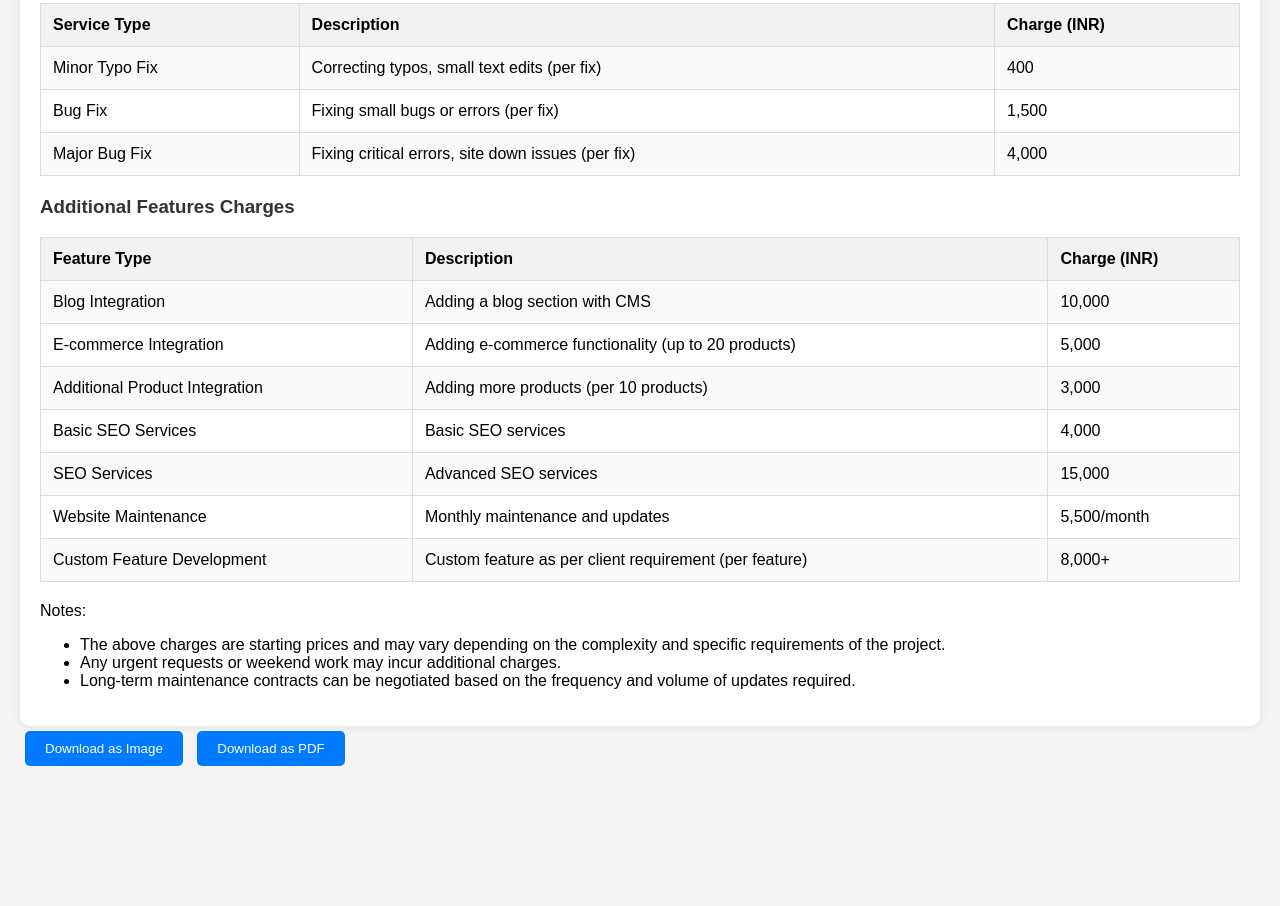
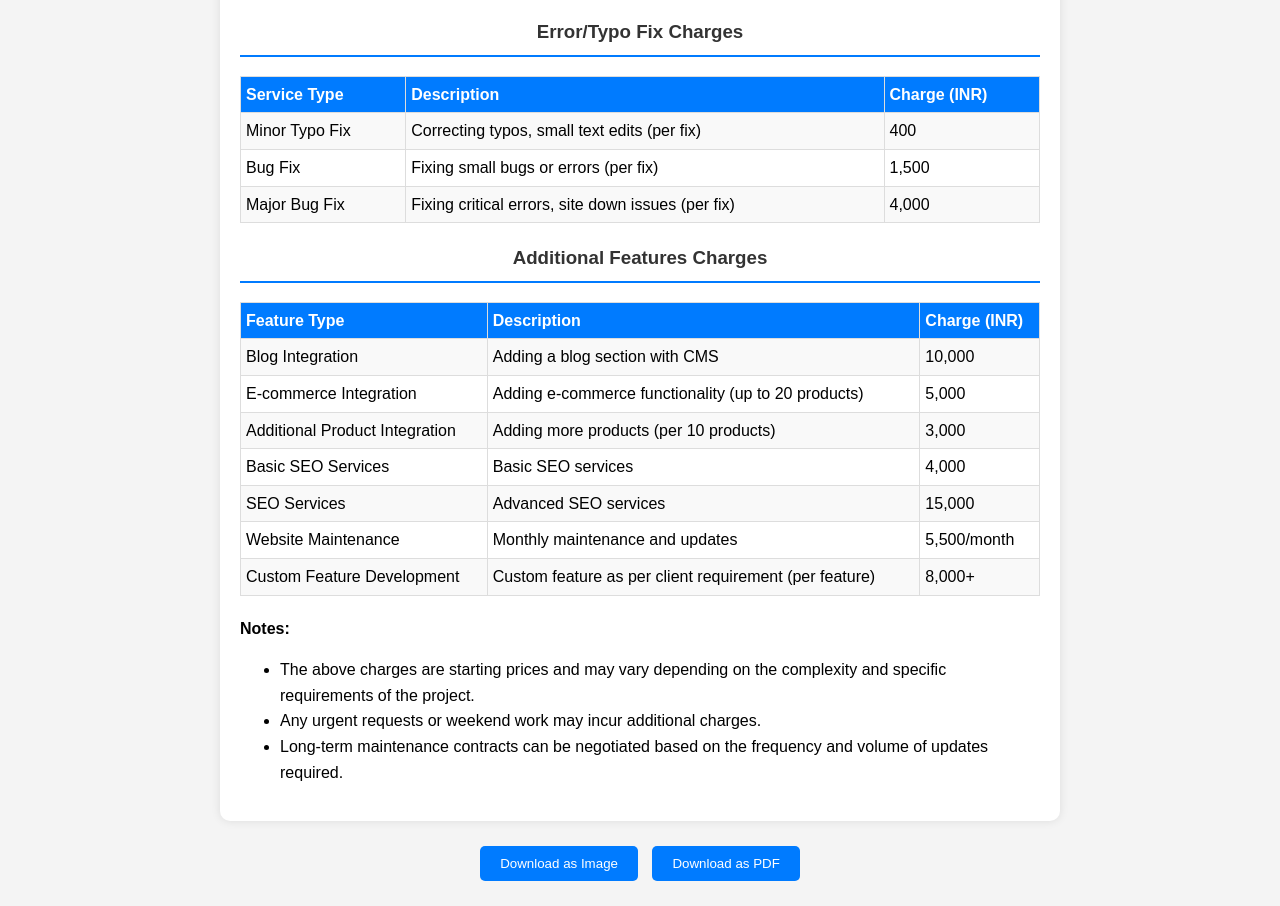
Before and after one commit to riteshk-007/Web-Services, a plain HTML site: page charges.html in a window 1280 px wide. Shown: the part 675-1581 px from the top of the page. Before the commit the page ends 1466 px from the top, so only its background shows below. Drawn offline with nearby package versions, Linux system fonts and the light colour scheme; a script that the page names is missing.

Commit message:
chore: Update website charges table to improve styling and responsiveness

```diff
--- a/charges.html
+++ b/charges.html
@@ -5,45 +5,59 @@
     <meta name="viewport" content="width=device-width, initial-scale=1.0" />
     <title>Web Development Charges</title>
     <script src="https://cdnjs.cloudflare.com/ajax/libs/jspdf/2.5.0/jspdf.umd.min.js"></script>
-    <script src="https://cdnjs.cloudflare.com/ajax/libs/xlsx/0.16.9/xlsx.full.min.js"></script>
     <script src="https://cdnjs.cloudflare.com/ajax/libs/html2canvas/1.4.1/html2canvas.min.js"></script>
     <style>
       body {
-        font-family: Arial, sans-serif;
+        font-family: sans-serif;
         background-color: #f4f4f4;
         margin: 0;
         padding: 20px;
       }
+
       .content {
         background-color: #ffffff;
         padding: 20px;
         border-radius: 10px;
         box-shadow: 0 0 10px rgba(0, 0, 0, 0.1);
+        max-width: 800px;
+        margin: auto;
+        line-height: 1.6;
       }
+
       h3 {
         color: #333;
+        text-align: center;
+        border-bottom: 2px solid #007bff;
+        padding-bottom: 8px;
       }
+
       table {
         width: 100%;
         border-collapse: collapse;
         margin-bottom: 20px;
       }
+
       table,
       th,
       td {
         border: 1px solid #ddd;
       }
+
       th,
       td {
-        padding: 12px;
+        padding: 5px;
         text-align: left;
       }
+
       th {
-        background-color: #f2f2f2;
+        background-color: #007bff;
+        color: white;
       }
+
       tr:nth-child(even) {
         background-color: #f9f9f9;
       }
+
       button {
         padding: 10px 20px;
         margin: 5px;
@@ -52,10 +66,13 @@
         background-color: #007bff;
         color: white;
         cursor: pointer;
+        display: inline-block;
       }
+
       button:hover {
         background-color: #0056b3;
       }
+
       .option {
         display: inline-block;
         background: #2980b9;
@@ -64,10 +81,23 @@
         text-decoration: none;
         border-radius: 5px;
         transition: background 0.3s;
-        margin: 10px 0px;
+        margin: 10px 0;
+        text-align: center;
+      }
+
+      @media (max-width: 600px) {
+        .content {
+          padding: 10px;
+        }
+
+        button {
+          width: 100%;
+          margin-top: 10px;
+        }
       }
     </style>
   </head>
+
   <body>
     <a href="index.html" class="option">Back</a>
     <div class="content" id="content">
@@ -192,7 +222,7 @@
         </tr>
       </table>
 
-      <p>Notes:</p>
+      <p><strong>Notes:</strong></p>
       <ul>
         <li>
           The above charges are starting prices and may vary depending on the
@@ -208,9 +238,10 @@
       </ul>
     </div>
 
-    <button onclick="downloadAsImage()">Download as Image</button>
-    <button onclick="downloadAsPDF()">Download as PDF</button>
-    <!-- <button onclick="downloadAsExcel()">Download as Excel</button> -->
+    <div style="text-align: center; margin-top: 20px">
+      <button onclick="downloadAsImage()">Download as Image</button>
+      <button onclick="downloadAsPDF()">Download as PDF</button>
+    </div>
 
     <script>
       function downloadAsImage() {
@@ -245,30 +276,6 @@
           doc.save("website_charges.pdf");
         });
       }
-
-      /*   function downloadAsExcel() {
-        const data = [];
-        const headers = ["Service Type", "Description", "Charge (INR)"];
-
-        data.push(headers);
-        const tables = document.querySelectorAll("table");
-        tables.forEach((table, index) => {
-          const rows = table.querySelectorAll("tr");
-          rows.forEach((row) => {
-            const rowData = [];
-            const cells = row.querySelectorAll("th, td");
-            cells.forEach((cell) => {
-              rowData.push(cell.innerText);
-            });
-            data.push(rowData);
-          });
-        });
-
-        const ws = XLSX.utils.aoa_to_sheet(data);
-        const wb = XLSX.utils.book_new();
-        XLSX.utils.book_append_sheet(wb, ws, "Charges");
-        XLSX.writeFile(wb, "website_charges.xlsx");
-      } */
     </script>
   </body>
 </html>
```
